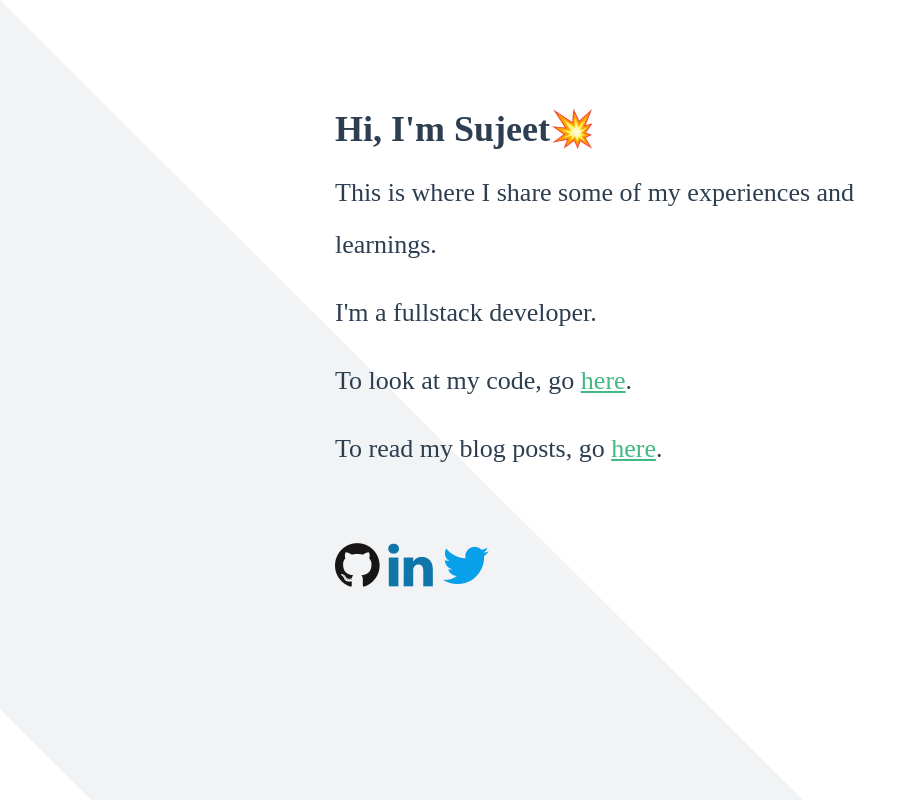
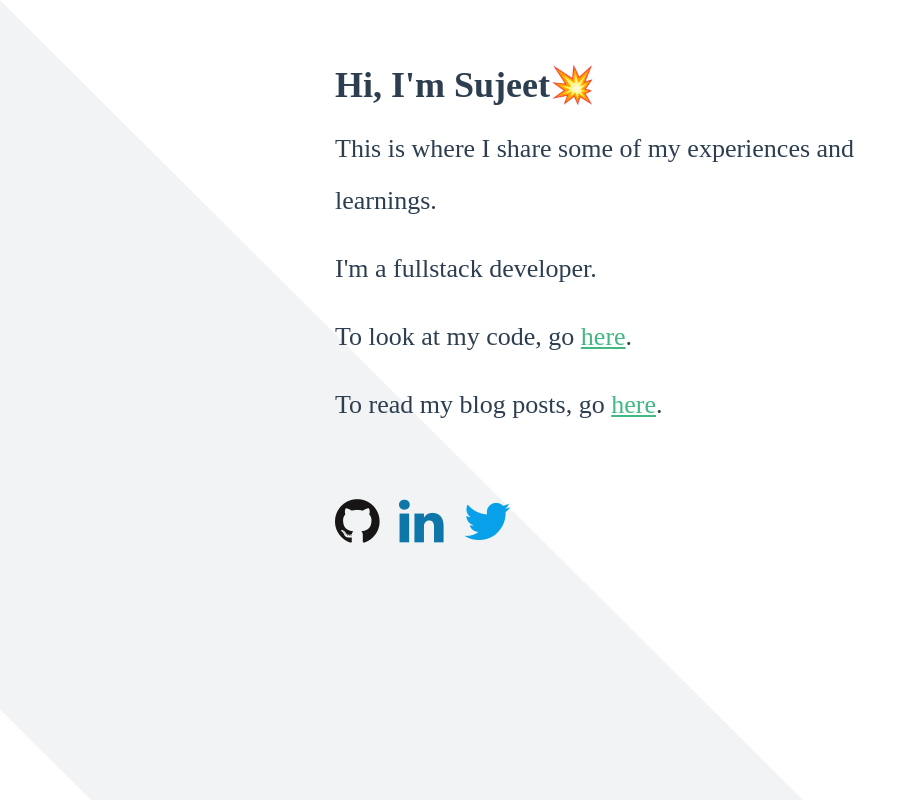
Before and after one commit to powerfist01/powerfist01.github.io, a web app: file index.html in a window 1280 px wide. Shown: the whole page, without its empty margins (0-917 px from the left). Run offline with its HTML, style and script files only (its server is not run), Linux system fonts and the light colour scheme.

Commit message:
updated portfolio

```diff
--- a/css/style.css
+++ b/css/style.css
@@ -1,7 +1,6 @@
 body{
     font-family: '-apple-system,BlinkMacSystemFont,Segoe UI,Roboto,Oxygen,Ubuntu,Cantarell,Fira Sans,Droid Sans,Helvetica Neue,sans-serif';
     -webkit-font-smoothing: antialiased;
-    margin-top: 60px;
     color: #2c3e50;
     font-size: 26px;
     line-height: 2;
--- a/index.html
+++ b/index.html
@@ -15,7 +15,7 @@
     <link href="css/style.css" rel="stylesheet">
 </head>
 
-<body style="background-image: url('img/a.svg');background-size: 100%">
+<body style="background-image: url('img/a.svg'); background-size: 100%">
 
     <div class="container-fluid mt-3">
         <div class="row">
@@ -26,42 +26,24 @@
                 <p>To look at my code, go <a class="links" href="https://github.com/powerfist01">here</a>.</p>
                 <p>To read my blog posts, go <a class="links" href="/blog">here</a>.</p>
             </div>
-        </div>
-    </div>
 
-    <div class="container-fluid mb-3">
-        <div class="row">
             <div class="col-md-6 offset-md-3 pt-5">
-                <div class="row">
-                    <div class="col-sm-1">
+                <div class="icons">
                     <a href="https://github.com/powerfist01" target="_blank">
                         <i class="fa fa-github fa-2x" aria-hidden="true" style="color:#171515;"></i>
-                        </a>
-                    </div>
-                    <div class="col-sm-1">
+                    </a>&nbsp;
                     <a href="https://www.linkedin.com/in/powerfist01/" target="_blank">
                         <i class="fa fa-linkedin fa-2x" aria-hidden="true" style="color:#0e76a8;"></i>
-                        </a>
-                    </div>
-                    <div class="col-sm-1">
+                    </a>&nbsp;
                     <a href="https://twitter.com/powerfist01" target="_blank">
                         <i class="fa fa-twitter fa-2x" aria-hidden="true" style="color:#08a0e9;"></i>
                     </a>
                 </div>
             </div>
-            </div>
-        </div>
+
         </div>
 
-    <!-- SCRIPTS -->
-    <!-- JQuery -->
-    <script type="text/javascript" src="js/jquery-3.3.1.min.js"></script>
-    <!-- Bootstrap tooltips -->
-    <script type="text/javascript" src="js/popper.min.js"></script>
-    <!-- Bootstrap core JavaScript -->
-    <script type="text/javascript" src="js/bootstrap.min.js"></script>
-    <!-- MDB core JavaScript -->
-    <script type="text/javascript" src="js/mdb.min.js"></script>
+    </div>
 </body>
 
 </html>
```
Also changed, not shown: img/sujeet.png (deleted). Lines whose indentation alone changed are shown as unchanged.
